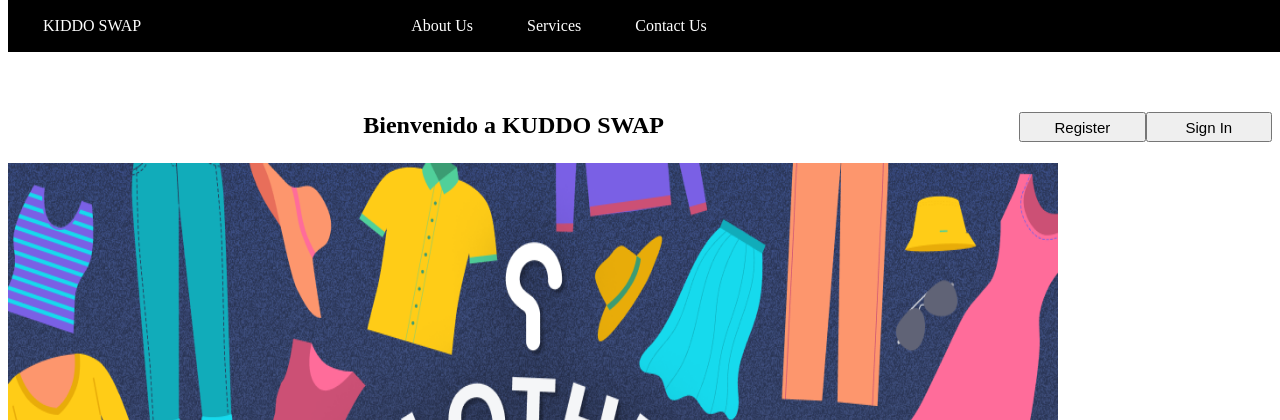
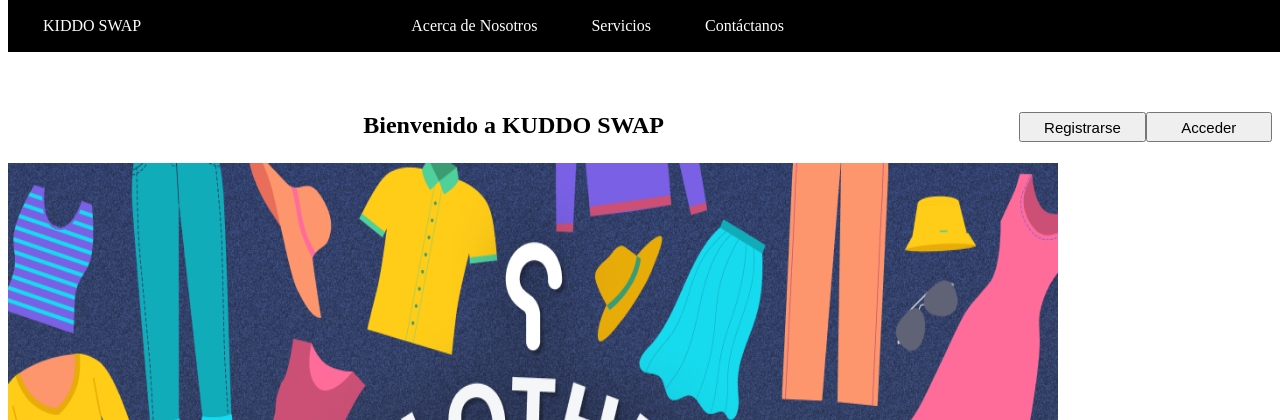
Before and after one commit to motatan79/ProjectDjangoFinal, a Django app: page / in a window 1280 px wide. Shown: the top 420 px of the page. Run offline with Django 5.2, Linux system fonts and the light colour scheme.

Commit message:
Cambio de idioma

```diff
--- a/kiddo_app/templates/base.html
+++ b/kiddo_app/templates/base.html
@@ -54,9 +54,9 @@
                 <a></a>
                 <a></a>
                 <a></a>
-                <a href="{% url 'about_us' %}">About Us</a>
-                <a href="{% url 'services' %}">Services</a>
-                <a href="{% url 'contact_us' %}">Contact Us</a>
+                <a href="{% url 'about_us' %}">Acerca de Nosotros</a>
+                <a href="{% url 'services' %}">Servicios</a>
+                <a href="{% url 'contact_us' %}">Contáctanos</a>
             </nav>
         </div>
     </div>
--- a/kiddo_app/templates/homepage.html
+++ b/kiddo_app/templates/homepage.html
@@ -11,10 +11,10 @@
 <body>
     {% block content %}
     <form method='get' action='signin'>
-    <button type='submit' style='float: right;width: 10%; height: 30px;font-size: 15px'>Sign In</button>
+    <button type='submit' style='float: right;width: 10%; height: 30px;font-size: 15px'>Acceder</button>
     </form>
     <form method='get' action='register'>
-    <button type='submit' style='float: right;width: 10%; height: 30px; font-size : 15px'>Register</button>
+    <button type='submit' style='float: right;width: 10%; height: 30px; font-size : 15px'>Registrarse</button>
     </form>
     <h2>
         <p style='text-align:center;'>Bienvenido a KUDDO SWAP
--- a/kiddo_app/templates/loggedin.html
+++ b/kiddo_app/templates/loggedin.html
@@ -11,7 +11,7 @@
 <body>
     {% block content %}
         <form method="get" action="logout">
-        <button type= 'submit' style = "float: right;width: 10%; height: 30px; font-size: 15px">Logout</button>
+        <button type= 'submit' style = "float: right;width: 10%; height: 30px; font-size: 15px">Cerrar Sesión</button>
         </form>
         <h2>
         <p style="text-align:center;"> Bienvenido {{ username }}!!
```
